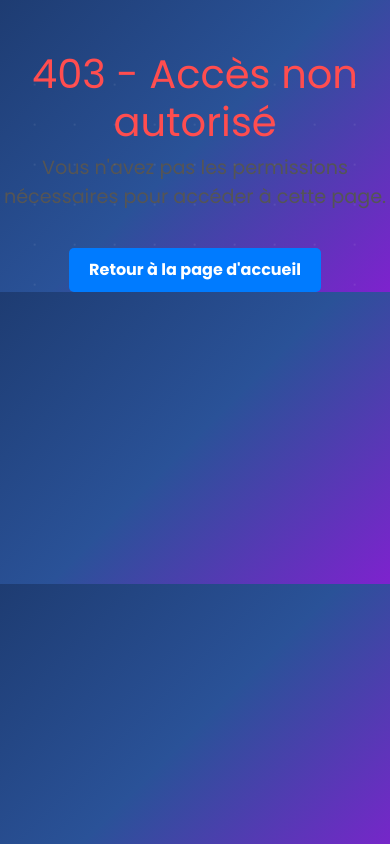
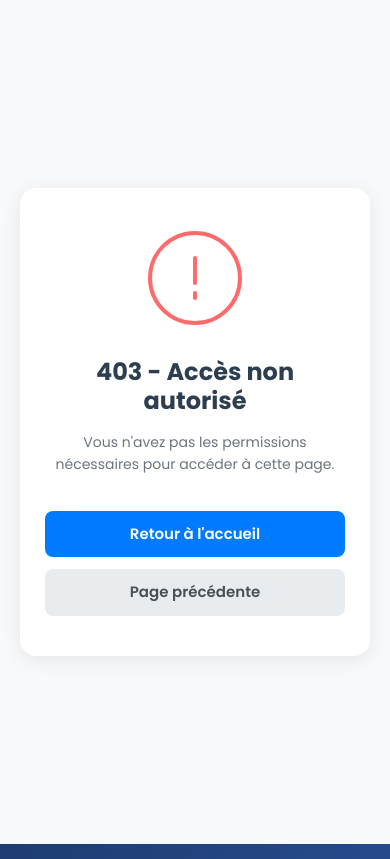
Before and after one commit to boukadia/MediSyncFront, a React (Vite) app: page /unothorized in a window 390 px wide. Built offline with nearby package versions, Linux system fonts and the light colour scheme.

Commit message:
ajouter la validation du experation du tokent a partir du backeend

```diff
--- a/src/pages/Unothorized.tsx
+++ b/src/pages/Unothorized.tsx
@@ -1,47 +1,31 @@
 import { Link } from "react-router-dom";
+import '../styles/pages/Unothorized.css';
 
 function Unothorized() {
   return (
-    <div
-      style={{
-        textAlign: "center",
-        marginTop: "50px",
-        fontFamily: "Arial, sans-serif",
-      }}
-    >
-      <h1 style={{ fontSize: "2.5rem", color: "#ff4d4f" }}>
-        403 - Accès non autorisé
-      </h1>
-      <p style={{ fontSize: "1.2rem", color: "#555" }}>
-        Vous n'avez pas les permissions nécessaires pour accéder à cette page.
-      </p>
-      <Link
-        to="/"
-        style={{
-          display: "inline-block",
-          marginTop: "20px",
-          padding: "10px 20px",
-          backgroundColor: "#007bff",
-          color: "#fff",
-          textDecoration: "none",
-          borderRadius: "5px",
-          fontSize: "1rem",
-          fontWeight: "bold",
-          cursor: "pointer",
-          position: "relative",
-          zIndex: 1000,
-          pointerEvents: "auto", // Force les clics à être autorisés
-          opacity: 1, // Surcharge l'opacity du hover global
-        }}
-        onMouseEnter={(e) => {
-          e.currentTarget.style.opacity = "0.9"; // Légère opacité au survol
-        }}
-        onMouseLeave={(e) => {
-          e.currentTarget.style.opacity = "1"; // Retour à l'opacité normale
-        }}
-      >
-        Retour à la page d'accueil
-      </Link>
+    <div className="unauthorized-page">
+      <div className="content-box">
+        <div className="icon-wrapper">
+          <svg width="100" height="100" viewBox="0 0 100 100" fill="none">
+            <circle cx="50" cy="50" r="45" stroke="#ff6b6b" strokeWidth="4"/>
+            <path d="M50 30V55M50 65V70" stroke="#ff6b6b" strokeWidth="4" strokeLinecap="round"/>
+          </svg>
+        </div>
+
+        <h1 className="error-title">403 - Accès non autorisé</h1>
+        <p className="error-text">
+          Vous n'avez pas les permissions nécessaires pour accéder à cette page.
+        </p>
+
+        <div className="button-group">
+          <Link to="/" className="btn btn-primary">
+            Retour à l'accueil
+          </Link>
+          <button onClick={() => window.history.back()} className="btn btn-secondary">
+            Page précédente
+          </button>
+        </div>
+      </div>
     </div>
   );
 }
--- a/src/routes/ProtectedRoute.tsx
+++ b/src/routes/ProtectedRoute.tsx
@@ -1,34 +1,59 @@
-import { jwtDecode } from "jwt-decode";
+import { useEffect, useState } from "react";
 import { Navigate } from "react-router-dom";
 
-// ProtectedRoute
-// type ProtectedRouteProps ={
-//   allowedRoule: string;
-//   children: React.ReactElement;
-// }
- function ProtectedRoute({children, allowedRole}: {children: React.ReactElement, allowedRole:string}) {
-    const token = localStorage.getItem("token");
-if (!token) {
+function ProtectedRoute({ children, allowedRole }: { children: React.ReactElement; allowedRole: string }) {
+  const [isValid, setIsValid] = useState<boolean | null>(null); // null = en cours de validation
+  const token = localStorage.getItem("token");
+
+  useEffect(() => {
+    if (!token) {
+      setIsValid(false); // Pas de token, accès refusé
+      return;
+    }
+
+
+    // Vérifier la validité du token auprès du backend
+    fetch("http://localhost:3000/api/auth/validate", {
+      method: "GET",
+      headers: {
+        "Content-Type": "application/json",
+        Authorization: `Bearer ${token}`,
+      },
+    })
+      .then((res) => {
+        if (!res.ok) {
+          console.error("Erreur lors de la validation du token :", res.status);
+          throw new Error("Erreur lors de la validation du token");
+        }
+        return res.json();
+      })
+      .then((data) => {
+        console.log(data);
+
+        if (data.valid && data.role === allowedRole) {
+          setIsValid(true); // Token valide et rôle autorisé
+        } else {
+          setIsValid(false); // Token invalide ou rôle non autorisé
+        }
+      })
+      .catch((error) => {
+        console.error("Erreur dans ProtectedRoute :", error);
+        setIsValid(false); // En cas d'erreur, refuser l'accès
+      });
+  }, [token, allowedRole]);
+
+  // Afficher un écran de chargement pendant la validation
+  if (isValid === null) {
+    return <div>Chargement...</div>;
+  }
+
+  // Rediriger vers /login si le token est invalide ou absent
+  if (!isValid) {
     return <Navigate to="/login" />;
   }
-  try {
-     const decodedToken = jwtDecode(token);
-     const currentTime=Math.floor(Date.now()/1000);
-        if (decodedToken.exp < currentTime) {
-        console.log("Le token est expiré");
-        localStorage.removeItem("token");
-    return <Navigate to="/login" />;
-    }
-    if (decodedToken.role === allowedRole) {
-      return children; // Afficher le composant enfant si tout est valide
-    } else {
-      return <Navigate to="/unauthorized" />;
-    }
 
-  } catch (error) {
+  // Afficher le composant enfant si tout est valide
+  return children;
+}
 
-    console.error("Erreur lors du décodage du token :", error);
-    return <Navigate to="/login" />;
-  }
-}
 export default ProtectedRoute;
--- /dev/null
+++ b/src/styles/pages/unothorized.css
@@ -0,0 +1,127 @@
+.unauthorized-page {
+  min-height: 100vh;
+  display: flex;
+  align-items: center;
+  justify-content: center;
+  background: #f8f9fa;
+  padding: 20px;
+  font-family: -apple-system, BlinkMacSystemFont, 'Segoe UI', Roboto, sans-serif;
+}
+
+.content-box {
+  background: white;
+  padding: 50px 40px;
+  border-radius: 16px;
+  box-shadow: 0 4px 20px rgba(0, 0, 0, 0.08);
+  text-align: center;
+  max-width: 500px;
+  width: 100%;
+}
+
+.icon-wrapper {
+  margin-bottom: 30px;
+  animation: fadeIn 0.5s ease-out;
+}
+
+.icon-wrapper svg {
+  animation: shake 0.5s ease-out;
+}
+
+.error-title {
+  font-size: 28px;
+  color: #2c3e50;
+  margin-bottom: 15px;
+  font-weight: 700;
+}
+
+.error-text {
+  font-size: 16px;
+  color: #6c757d;
+  line-height: 1.6;
+  margin-bottom: 35px;
+}
+
+.button-group {
+  display: flex;
+  gap: 12px;
+  justify-content: center;
+  flex-wrap: wrap;
+}
+
+.button-group .btn {
+  padding: 12px 28px;
+  border-radius: 8px;
+  font-size: 15px;
+  font-weight: 600;
+  text-decoration: none;
+  border: none;
+  cursor: pointer;
+  transition: all 0.3s ease;
+  display: inline-block;
+  position: relative;
+  z-index: 1;
+}
+
+.button-group .btn-primary {
+  background: #007bff;
+  color: white;
+}
+
+.button-group .btn-primary:hover {
+  background: #0056b3;
+  transform: translateY(-2px);
+  box-shadow: 0 4px 12px rgba(0, 123, 255, 0.3);
+  color: white;
+  text-decoration: none;
+}
+
+.button-group .btn-secondary {
+  background: #e9ecef;
+  color: #495057;
+}
+
+.button-group .btn-secondary:hover {
+  background: #dee2e6;
+  transform: translateY(-2px);
+  color: #495057;
+}
+
+@keyframes fadeIn {
+  from {
+    opacity: 0;
+    transform: translateY(-20px);
+  }
+  to {
+    opacity: 1;
+    transform: translateY(0);
+  }
+}
+
+@keyframes shake {
+  0%, 100% { transform: rotate(0deg); }
+  25% { transform: rotate(-5deg); }
+  75% { transform: rotate(5deg); }
+}
+
+/* Responsive */
+@media (max-width: 576px) {
+  .content-box {
+    padding: 40px 25px;
+  }
+
+  .error-title {
+    font-size: 24px;
+  }
+
+  .error-text {
+    font-size: 14px;
+  }
+
+  .button-group {
+    flex-direction: column;
+  }
+
+  .btn {
+    width: 100%;
+  }
+}
```
